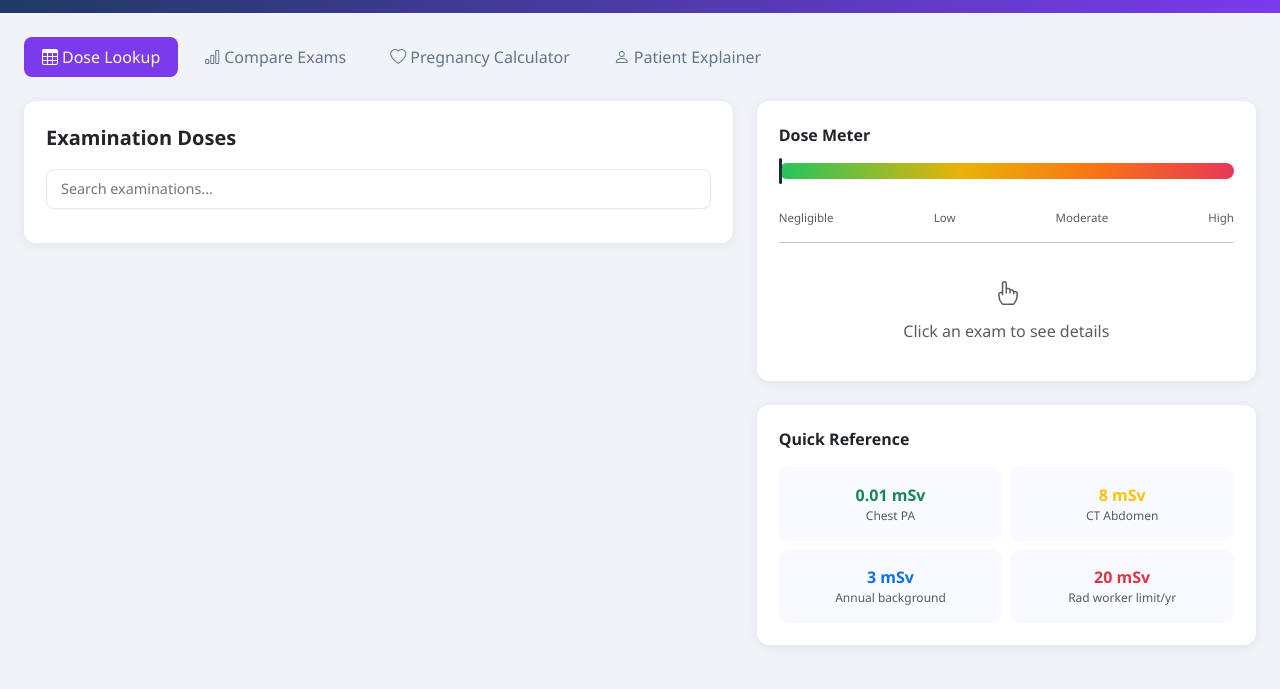
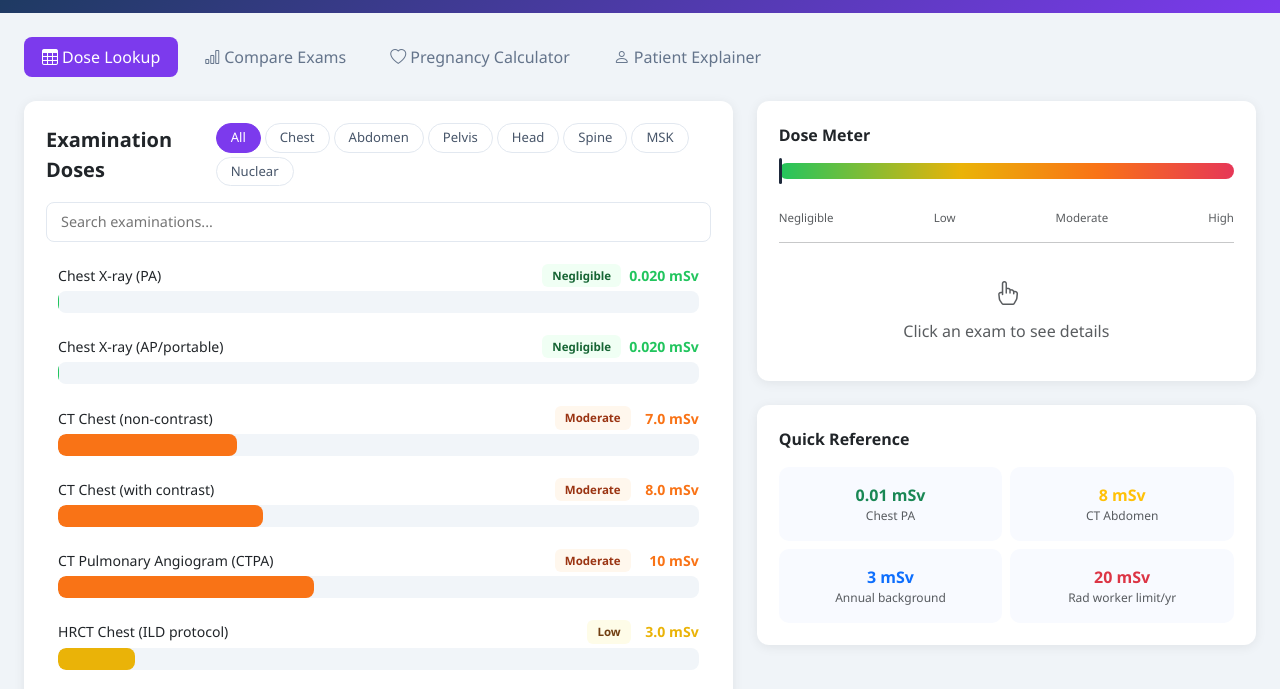
Before and after one commit to RadiologyVibe/RadDose, a plain HTML site: page raddose/static/index.html in a window 1280 px wide. Shown: the part 59-748 px from the top of the page. Drawn offline with nearby package versions, Linux system fonts and the light colour scheme; the site is published under a folder, as on GitHub Pages, so addresses that start at the root find nothing.

Commit message:
Add GitHub Pages deployment
- Fix app.js path to relative for Pages compatibility
- Add GitHub Actions workflow to deploy static/ to Pages

Co-Authored-By: Claude Sonnet 4.6 <noreply@anthropic.com>

```diff
--- a/raddose/static/index.html
+++ b/raddose/static/index.html
@@ -237,6 +237,6 @@
 </div>
 
 <script src="https://cdn.jsdelivr.net/npm/bootstrap@5.3.2/dist/js/bootstrap.bundle.min.js"></script>
-<script src="/static/app.js"></script>
+<script src="./app.js"></script>
 </body>
 </html>
```
Also changed, not shown: 1 other file.
